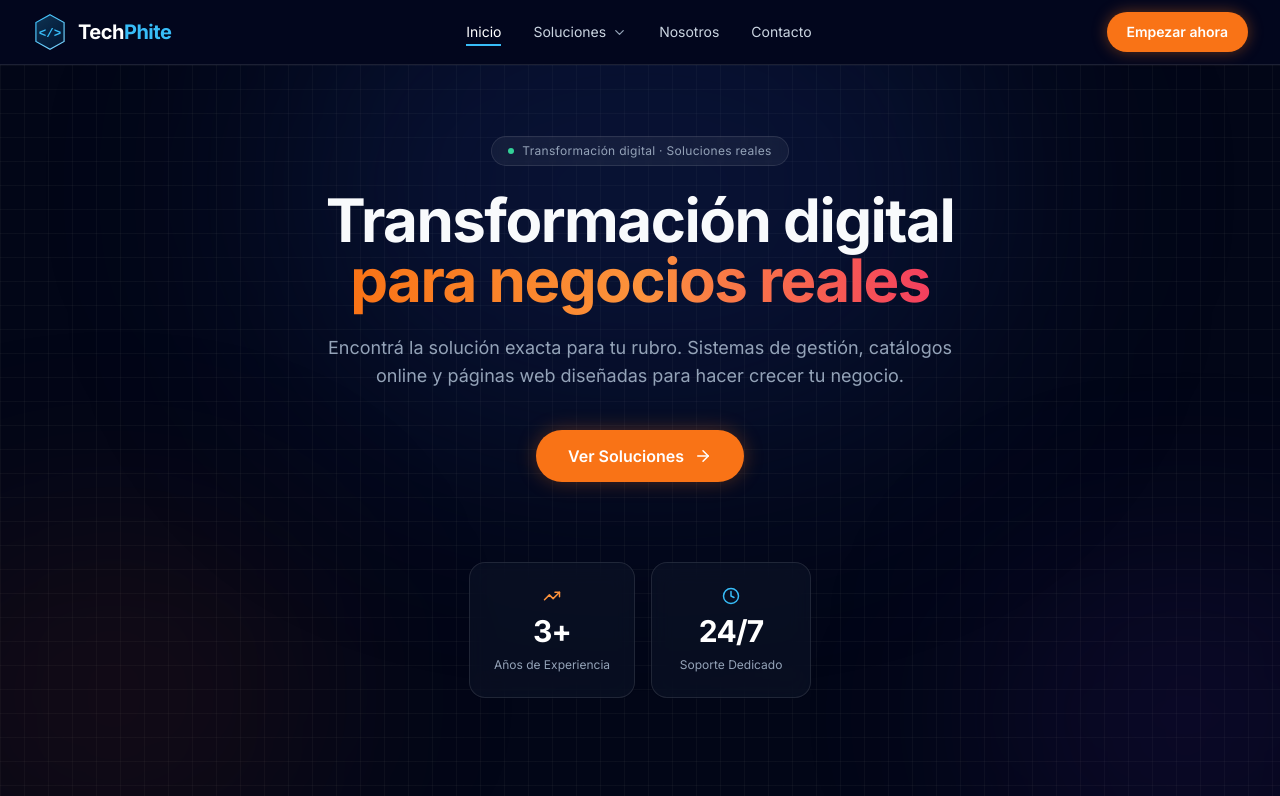
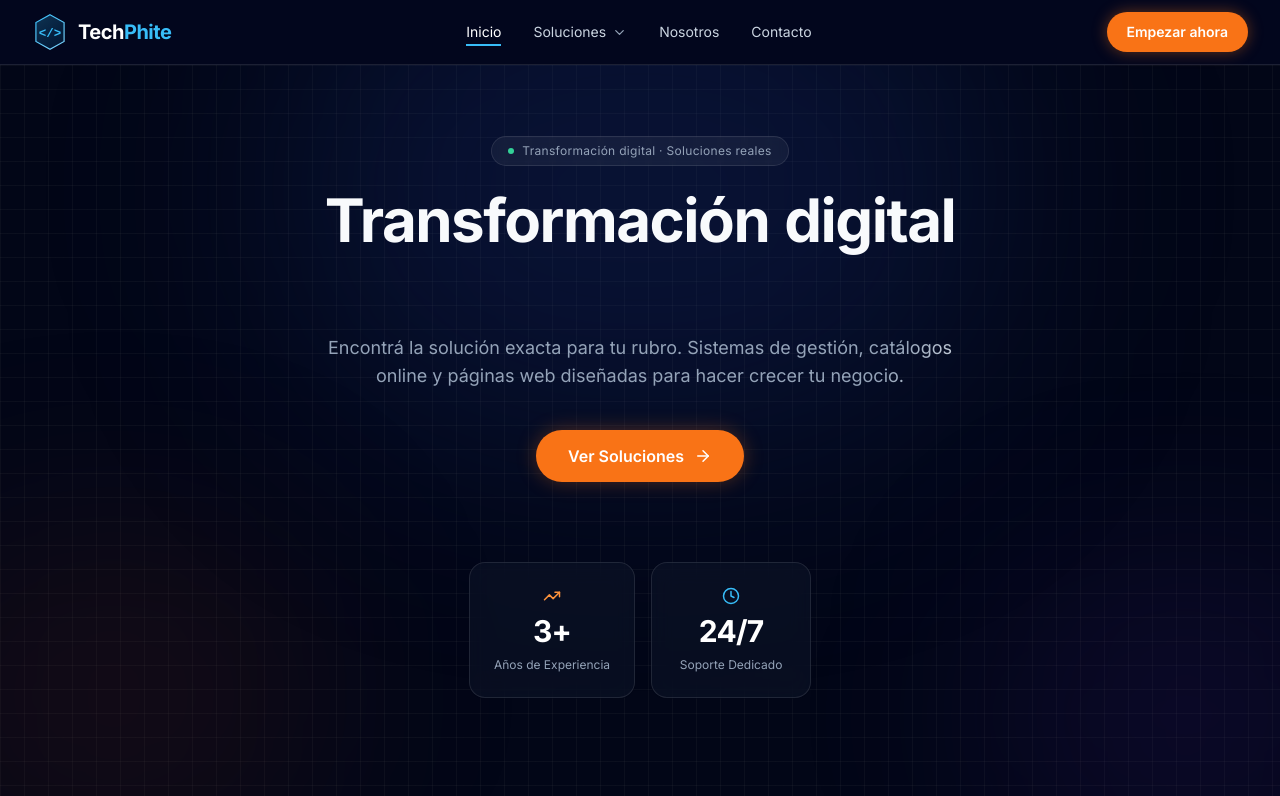
Before and after one commit to SrNanu/TechPhite, a Next.js app: page / in a window 1280 px wide. Shown: the top 796 px of the page. Built offline with nearby package versions, Linux system fonts and the light colour scheme.

Commit message:
Agrego animaciones pequeñas en hero

```diff
--- a/components/Hero.tsx
+++ b/components/Hero.tsx
@@ -1,5 +1,6 @@
 'use client';
 
+import { useRef, useState } from 'react';
 import { motion, Variants } from 'framer-motion';
 import { ArrowRight, Clock, TrendingUp } from 'lucide-react';
 
@@ -27,6 +28,86 @@ const containerVariants: Variants = {
 const itemVariants: Variants = {
   hidden: { opacity: 0, y: 28 },
   show: { opacity: 1, y: 0, transition: { duration: 0.65, ease: 'easeOut' } },
+};
+
+const BlurText = ({ text, className = "", delayOffset = 0 }: { text: string; className?: string; delayOffset?: number }) => {
+  const words = text.split(" ");
+  return (
+    <span className={`inline-block ${className}`}>
+      {words.map((word, index) => (
+        <motion.span
+          key={index}
+          initial={{ filter: 'blur(10px)', opacity: 0, y: 5 }}
+          animate={{ filter: 'blur(0px)', opacity: 1, y: 0 }}
+          transition={{ duration: 0.8, delay: delayOffset + index * 0.05, ease: 'easeOut' }}
+          className="inline-block mr-[0.25em] last:mr-0"
+        >
+          {word}
+        </motion.span>
+      ))}
+    </span>
+  );
+};
+
+const ShinyText = ({ text, className = "", variants }: { text: string; className?: string; variants?: any }) => {
+  return (
+    <>
+      <style>{`
+        @keyframes shine-hero-text {
+          0% { background-position: 200% center; }
+          100% { background-position: -200% center; }
+        }
+      `}</style>
+      <motion.p
+        variants={variants}
+        className={`text-transparent bg-clip-text ${className}`}
+        style={{
+          backgroundImage: 'linear-gradient(120deg, #94a3b8 40%, #ffffff 50%, #94a3b8 60%)',
+          backgroundSize: '200% auto',
+          animation: 'shine-hero-text 4s linear infinite',
+        }}
+      >
+        {text}
+      </motion.p>
+    </>
+  );
+};
+
+const MagneticButton = ({ children, onClick, className, id }: any) => {
+  const containerRef = useRef<HTMLDivElement>(null);
+  const [position, setPosition] = useState({ x: 0, y: 0 });
+
+  const handleMouseMove = (e: React.MouseEvent<HTMLDivElement>) => {
+    if (!containerRef.current) return;
+    const { clientX, clientY } = e;
+    const { left, top, width, height } = containerRef.current.getBoundingClientRect();
+    const x = (clientX - (left + width / 2)) * 0.2;
+    const y = (clientY - (top + height / 2)) * 0.2;
+    setPosition({ x, y });
+  };
+
+  const handleMouseLeave = () => {
+    setPosition({ x: 0, y: 0 });
+  };
+
+  return (
+    <div
+      ref={containerRef}
+      onMouseMove={handleMouseMove}
+      onMouseLeave={handleMouseLeave}
+      className="inline-block"
+    >
+      <motion.button
+        id={id}
+        animate={{ x: position.x, y: position.y }}
+        transition={{ type: 'spring', stiffness: 150, damping: 15, mass: 0.1 }}
+        onClick={onClick}
+        className={className}
+      >
+        {children}
+      </motion.button>
+    </div>
+  );
 };
 
 export default function Hero() {
@@ -69,25 +150,25 @@ export default function Hero() {
             variants={itemVariants}
             className="text-4xl sm:text-5xl md:text-6xl font-extrabold leading-tight mb-6 tracking-tight"
           >
-            <span className="text-slate-50">Transformación digital</span>
+            <BlurText text="Transformación digital" className="text-slate-50" />
             <br />
-            <span className="bg-gradient-to-r from-orange-500 via-orange-400 to-rose-500 text-transparent bg-clip-text">
-              para negocios reales
-            </span>
+            <BlurText
+              text="para negocios reales"
+              className="bg-gradient-to-r from-orange-500 via-orange-400 to-rose-500 text-transparent bg-clip-text"
+              delayOffset={0.3}
+            />
           </motion.h1>
 
           {/* Subtitle */}
-          <motion.p
+          <ShinyText
             variants={itemVariants}
-            className="text-base sm:text-lg text-slate-400 mb-10 max-w-2xl mx-auto leading-relaxed"
-          >
-            Encontrá la solución exacta para tu rubro. Sistemas de gestión, catálogos online y
-            páginas web diseñadas para hacer crecer tu negocio.
-          </motion.p>
+            className="text-base sm:text-lg mb-10 max-w-2xl mx-auto leading-relaxed text-center"
+            text="Encontrá la solución exacta para tu rubro. Sistemas de gestión, catálogos online y páginas web diseñadas para hacer crecer tu negocio."
+          />
 
           {/* CTA */}
           <motion.div variants={itemVariants} className="flex justify-center">
-            <button
+            <MagneticButton
               id="hero-cta-btn"
               onClick={() =>
                 document.getElementById('industrias')?.scrollIntoView({ behavior: 'smooth' })
@@ -108,7 +189,7 @@ export default function Hero() {
                 size={18}
                 className="transition-transform duration-300 group-hover:translate-x-1"
               />
-            </button>
+            </MagneticButton>
           </motion.div>
 
           {/* ── Stats cards ── */}
```
